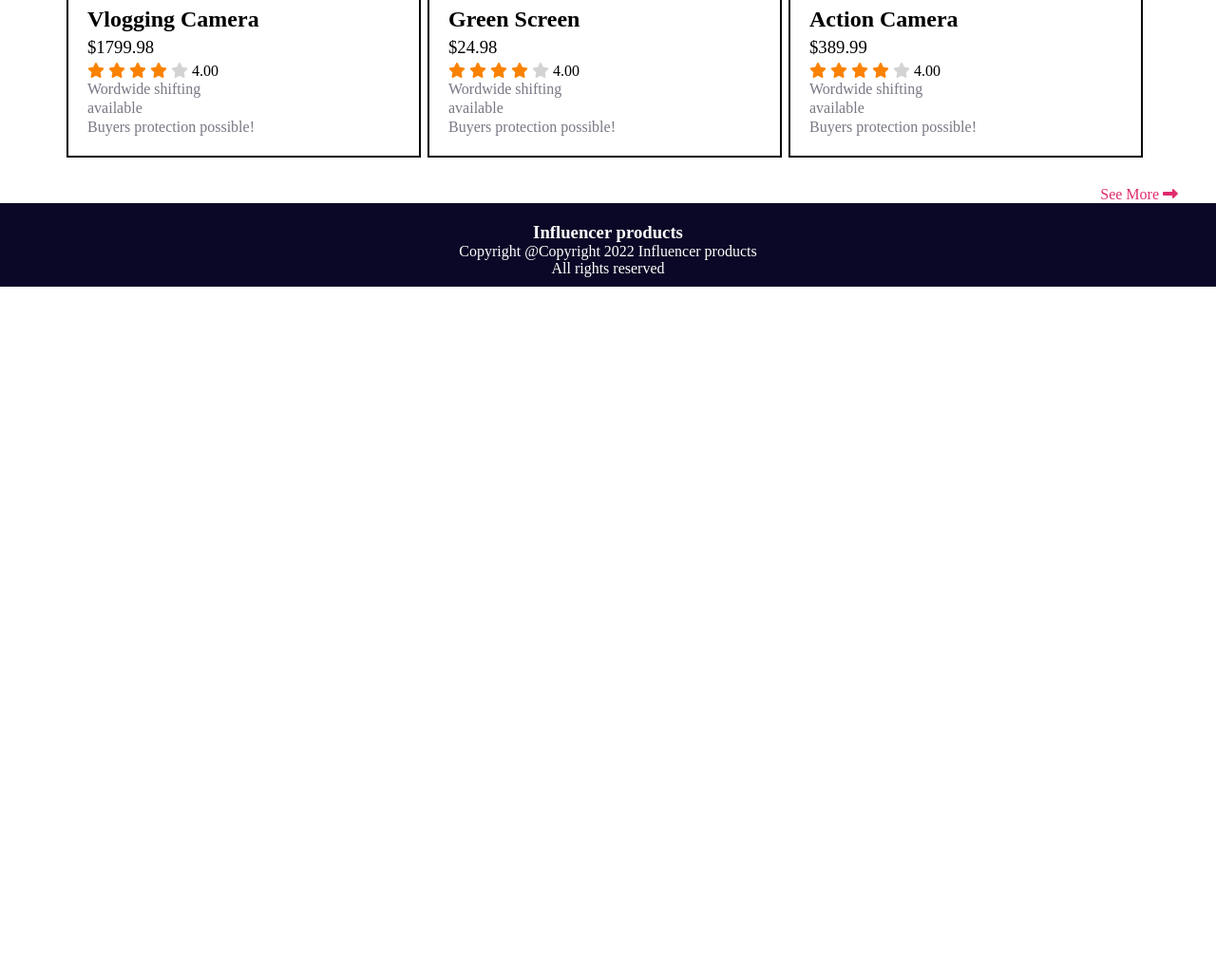
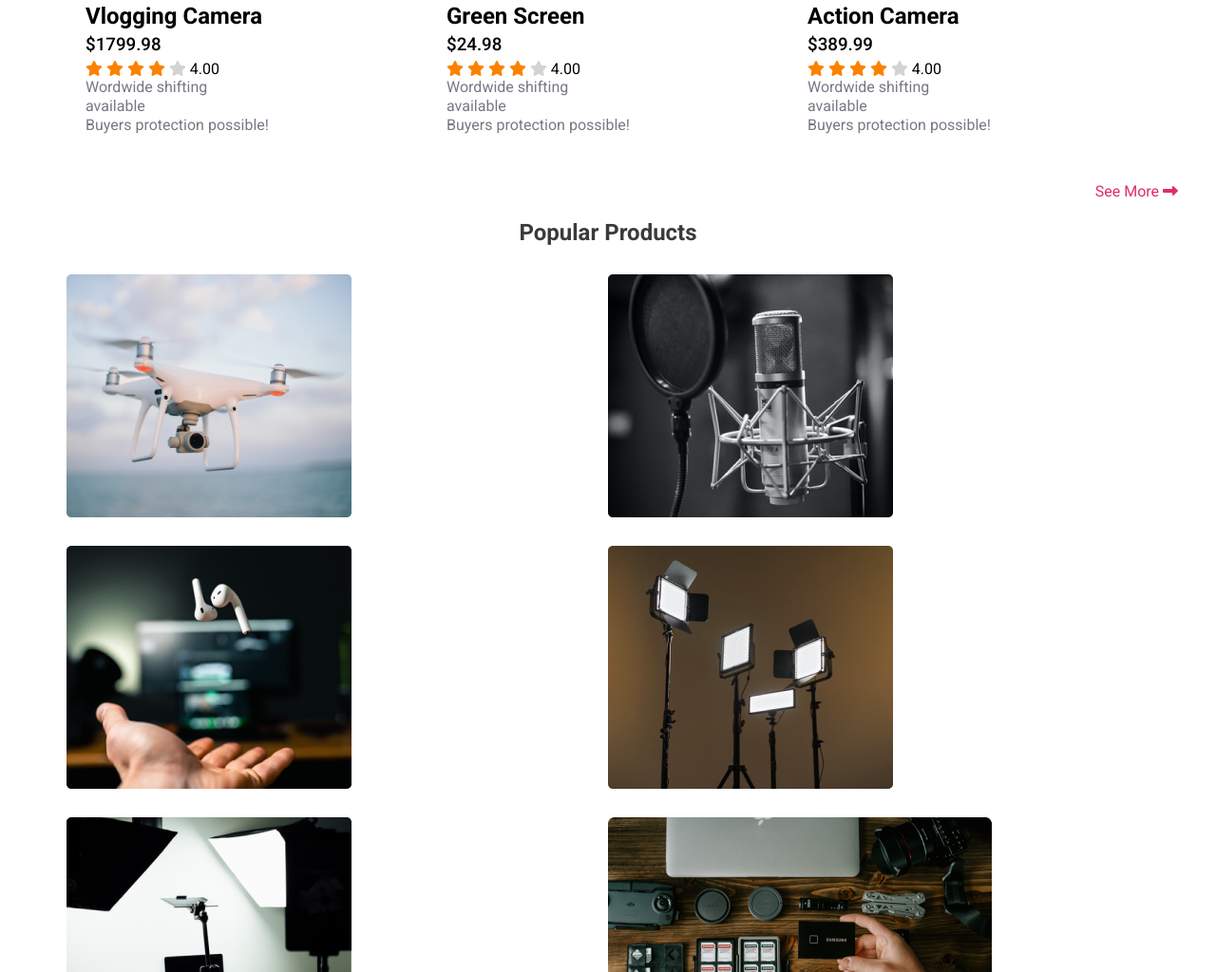
Before and after one commit to Mamun-NSU/Influencer-gears-pHero, a plain HTML site: page index.html in a window 1280 px wide. Shown: the part 1776-2800 px from the top of the page at 95% size. Before the commit the page ends 2096 px from the top, so only its background shows below. Drawn offline with Linux system fonts and the light colour scheme.

Commit message:
Final update completed

```diff
--- a/css/style.css
+++ b/css/style.css
@@ -1,12 +1,22 @@
+/* Google Font  */
+@import url('https://fonts.googleapis.com/css2?family=Roboto:wght@400;500;700&display=swap');
 * {
   padding: 0;
   margin: 0;
+}
+body{
+  font-family: 'Roboto', sans-serif;
 }
 /* Header section */
 header {
   width: 1200px;
   padding: 10px 0;
   margin: 0 auto;
+  /* transition: transfrom .2s ease-in-out; */
+  transition: transform .2s ease-in-out;
+}
+header:hover h1{
+  transform: scale(.75) rotate(5deg) translate(80px, 40px);
 }
 /* Container */
 .container {
@@ -14,6 +24,7 @@ header {
   background-color: #ffffff;
   margin: 0 auto;
 }
+/* Banner section Start  */
 .banner-section {
   display: flex;
 }
@@ -44,6 +55,8 @@ header {
   border-radius: 5px;
   font-weight: 900;
 }
+
+/* Collection Section Start  */
 .collections-header {
   text-align: center;
   color: #3a3a3a;
@@ -57,7 +70,6 @@ header {
 }
 .collection-item {
   width: 329px;
-  border: 2px solid black;
   padding: 20px;
 }
 .item-photo {
@@ -85,6 +97,15 @@ header {
 .collection-footer-text {
   text-align: right;
   color: #e02c6d;
+}
+/* Popular Product Section  */
+.products{
+  display: grid;
+  grid-template-columns: repeat(2, 1fr);
+  grid-row-gap: 26px;
+  margin: 30px;
+}
+.product{
 }
 /* Footer Section start  */
 
@@ -123,11 +144,11 @@ header {
   .container {
     width: 100%;
   }
-  .collections {
+  .collections, .products {
     display: grid;
     grid-template-columns: repeat(1, 1fr);
   }
-  .collection-item {
+  .collection-item .product {
     width: 100%;
     flex-direction: column;
   }
--- a/index.html
+++ b/index.html
@@ -249,6 +249,32 @@
                 <p>See More <i class="fas fa-long-arrow-alt-right"></i></p>
             </div>
         </section>
+        <section>
+            <h1 class="collections-header">Popular Products</h1>
+            <div class="products">
+                <div class="product">
+                    <img src="images/drone.png" alt="Drone">
+                </div>
+                <div class="product">
+                    <img src="images/mic.png" alt="Mic">
+                </div>
+                <div class="product">
+                    <img src="images/airpod.png" alt="Airpod">
+                </div>
+                <div class="product">
+                    <img src="images/lights.png" alt="Light">
+                </div>
+                <div class="product">
+                    <img src="images/setup.png" alt="Setup">
+                </div>
+                <div class="product">
+                    <img src="images/gear.png" alt="Gear">
+                </div>
+            </div>
+            <div class="collection-footer-text">
+                <p>See More <i class="fas fa-long-arrow-alt-right"></i></p>
+            </div>
+        </section>
         <!-- Collection Section End  -->
     </main>
     <!-- Footer Section Start  -->
```
